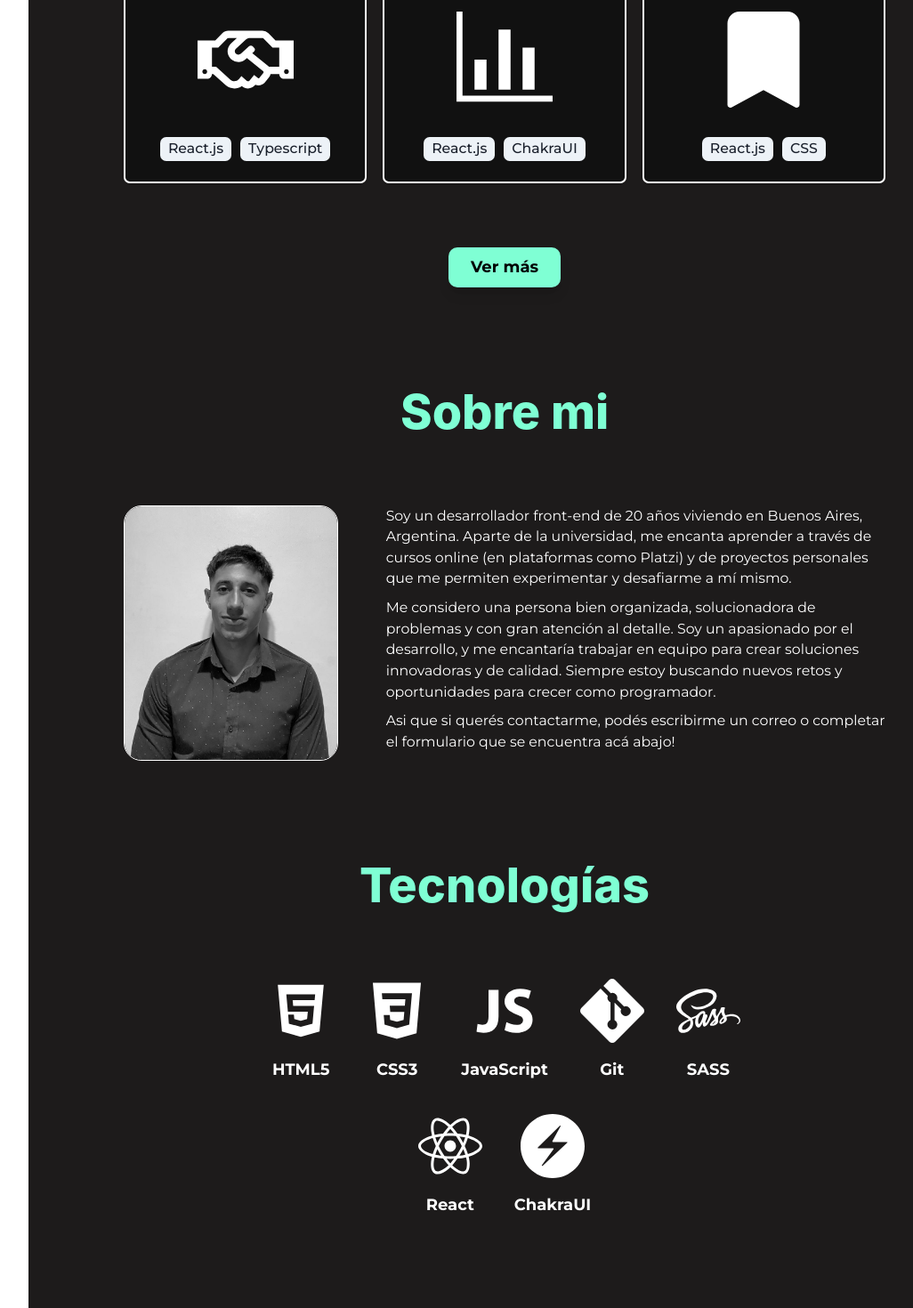
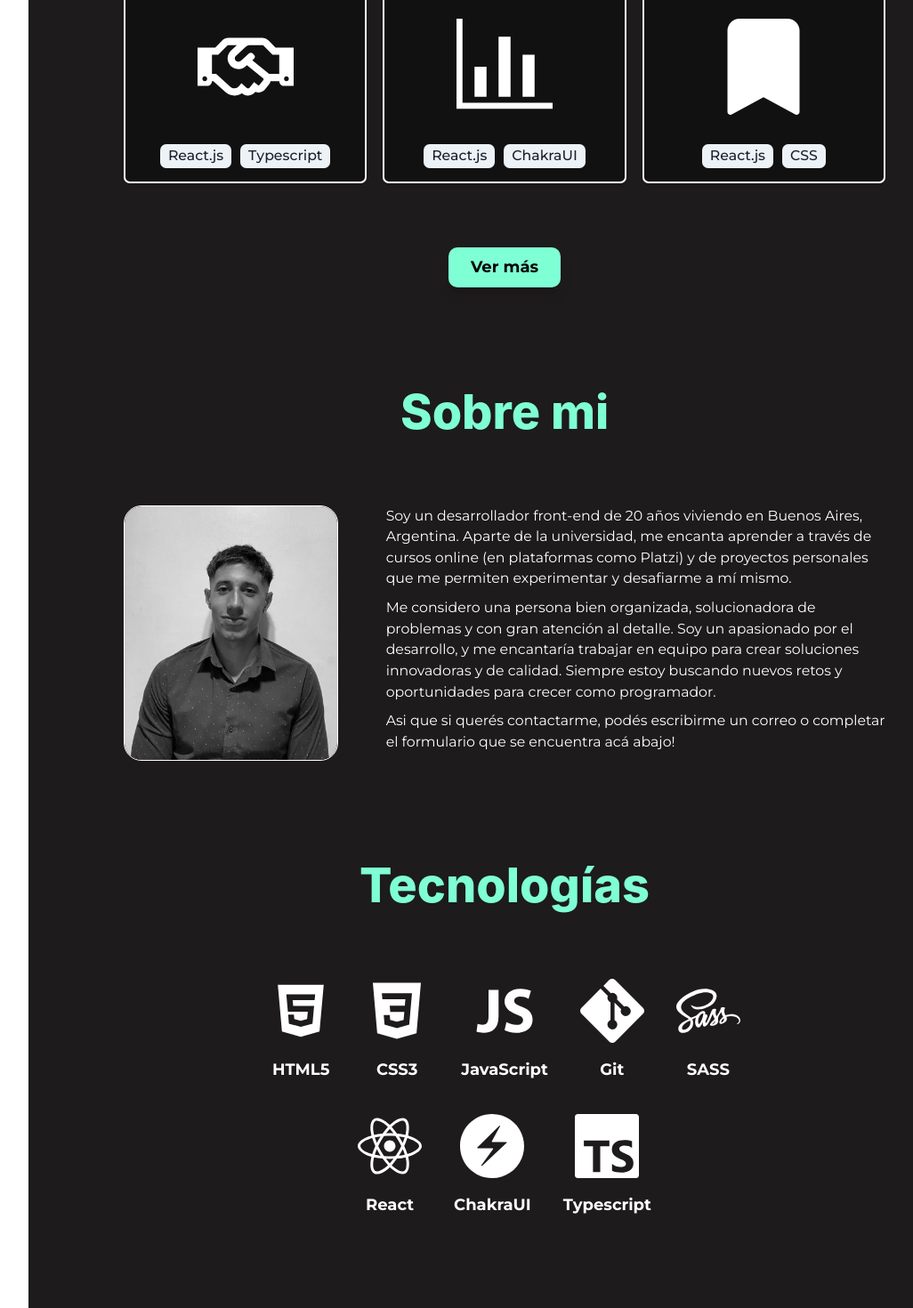
Before and after one commit to lucasBruma/lucas-page, a React (Create React App) app: page / in a window 1280 px wide. Shown: the part 1100-2570 px from the top of the page at 89% size, without its empty margins (178-1204 px from the left). Built offline with nearby package versions, Linux system fonts and the light colour scheme.

Commit message:
agrego typescript icon

```diff
--- a/src/components/ProjectCard/index.js
+++ b/src/components/ProjectCard/index.js
@@ -3,7 +3,7 @@ import React from 'react';
 import { Box, Card, Text,Heading,
         Icon, CardFooter, CardHeader,
         Tag, Container, VStack, Button,
-        Link, useDisclosure} from '@chakra-ui/react';
+        Link, useDisclosure, Wrap, Flex} from '@chakra-ui/react';
 import { ModalProject } from './ModalProject';
 
 const ProjectCard = ({ title, image, techs, bg, demo, repo, description}) => {
@@ -47,11 +47,11 @@ const ProjectCard = ({ title, image, techs, bg, demo, repo, description}) => {
                 <Box w='6rem' h='6rem'>
                     <Icon as={image} w='100%' h='100%'></Icon>
                 </Box>
-                <CardFooter gap='10px'>
-                    {techs.map((tech, index)=>{
-                        return <Tag key={index}>{tech}</Tag>
+                <Flex flexWrap={'wrap'} gap='10px' maxH='100px' maxW={'200px'} py='15px' justifyContent='center'>
+                    {techs.map((tech, index) => {
+                        return <Tag key={index}>{tech}</Tag>;
                     })}
-                </CardFooter>
+                </Flex>
             </Card>
             {/* back */}
             <Card
--- a/src/resources/data.js
+++ b/src/resources/data.js
@@ -5,7 +5,7 @@ import {AiFillTrophy, AiFillHtml5} from 'react-icons/ai';
 import {RiLockPasswordFill} from 'react-icons/ri';
 import {TiWeatherPartlySunny} from 'react-icons/ti';
 import {IoLogoCss3, IoLogoJavascript,IoLogoSass} from 'react-icons/io';
-import {SiChakraui} from 'react-icons/si';
+import {SiChakraui, SiTypescript} from 'react-icons/si';
 import {FaReact,FaRegHandshake} from 'react-icons/fa';
 import {MdOutlineBusinessCenter,MdGTranslate} from 'react-icons/md';
 
@@ -134,7 +134,7 @@ export const projectDetails = [
         id: "2_agency-posts",
         img_dark_theme: MdOutlineBusinessCenter,
         link: "https://agency-posts.vercel.app/",
-        technologies: ['React.js', 'ChakraUI'],
+        technologies: ['React.js', 'ChakraUI', 'Node.js', 'Express'],
         repository: "https://github.com/lucasBruma/agency-posts",
         preview: previewManage,
         es: {
@@ -150,7 +150,7 @@ export const projectDetails = [
         id: "3_google-translate-clon",
         img_dark_theme: MdGTranslate,
         link: "https://clon-google-translate.vercel.app/",
-        technologies: ['React.js', 'Typescript'],
+        technologies: ['React.js', 'Typescript', 'Node.js', 'Express'],
         repository: "https://github.com/lucasBruma/clon-google-translate",
         preview: previewManage,
         es: {
@@ -300,6 +300,10 @@ export const skills = [
     {
         nombre: 'ChakraUI',
         logo: SiChakraui
+    },
+    {
+        nombre: 'Typescript',
+        logo: SiTypescript
     }
 ]
 
```
